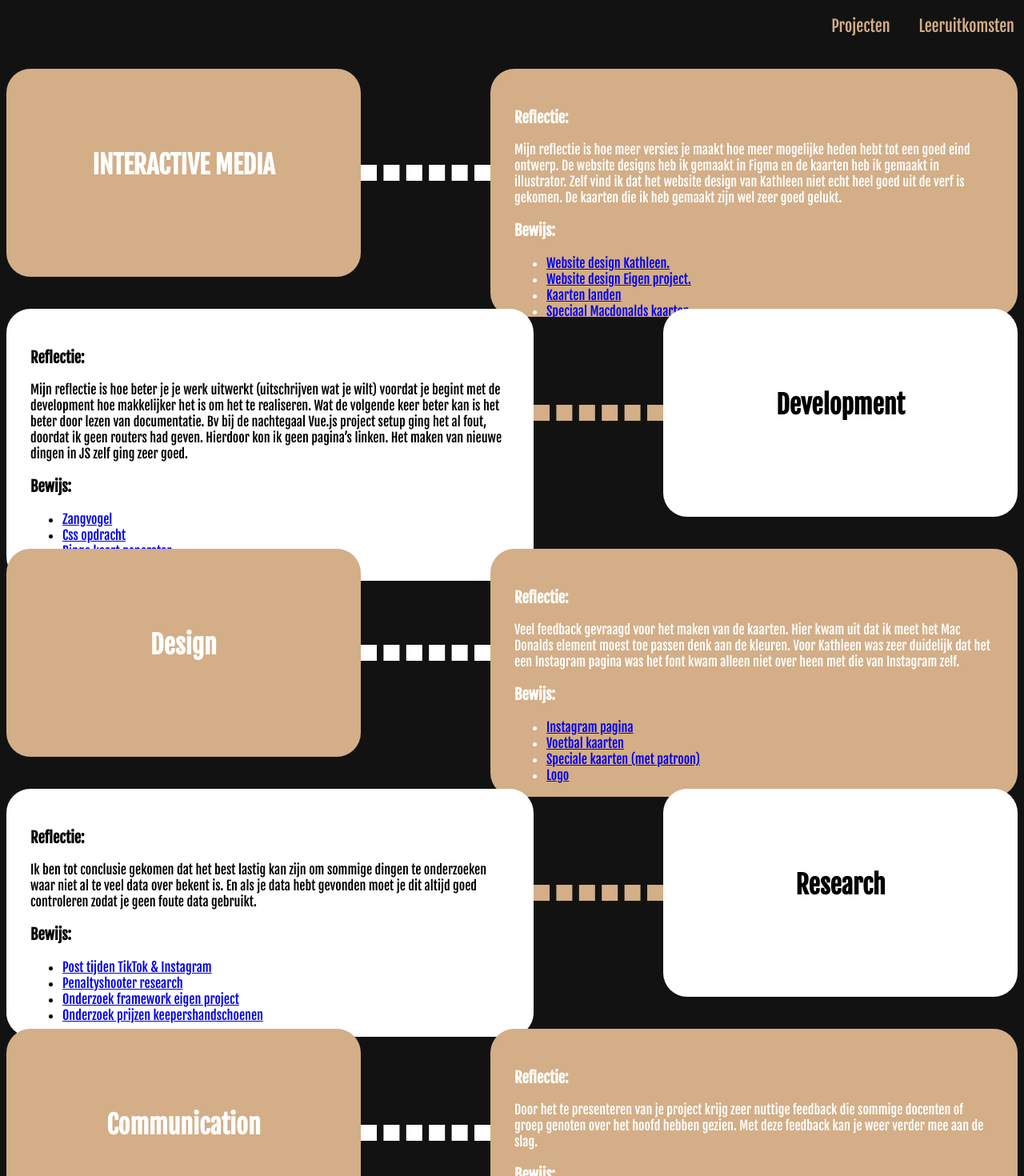
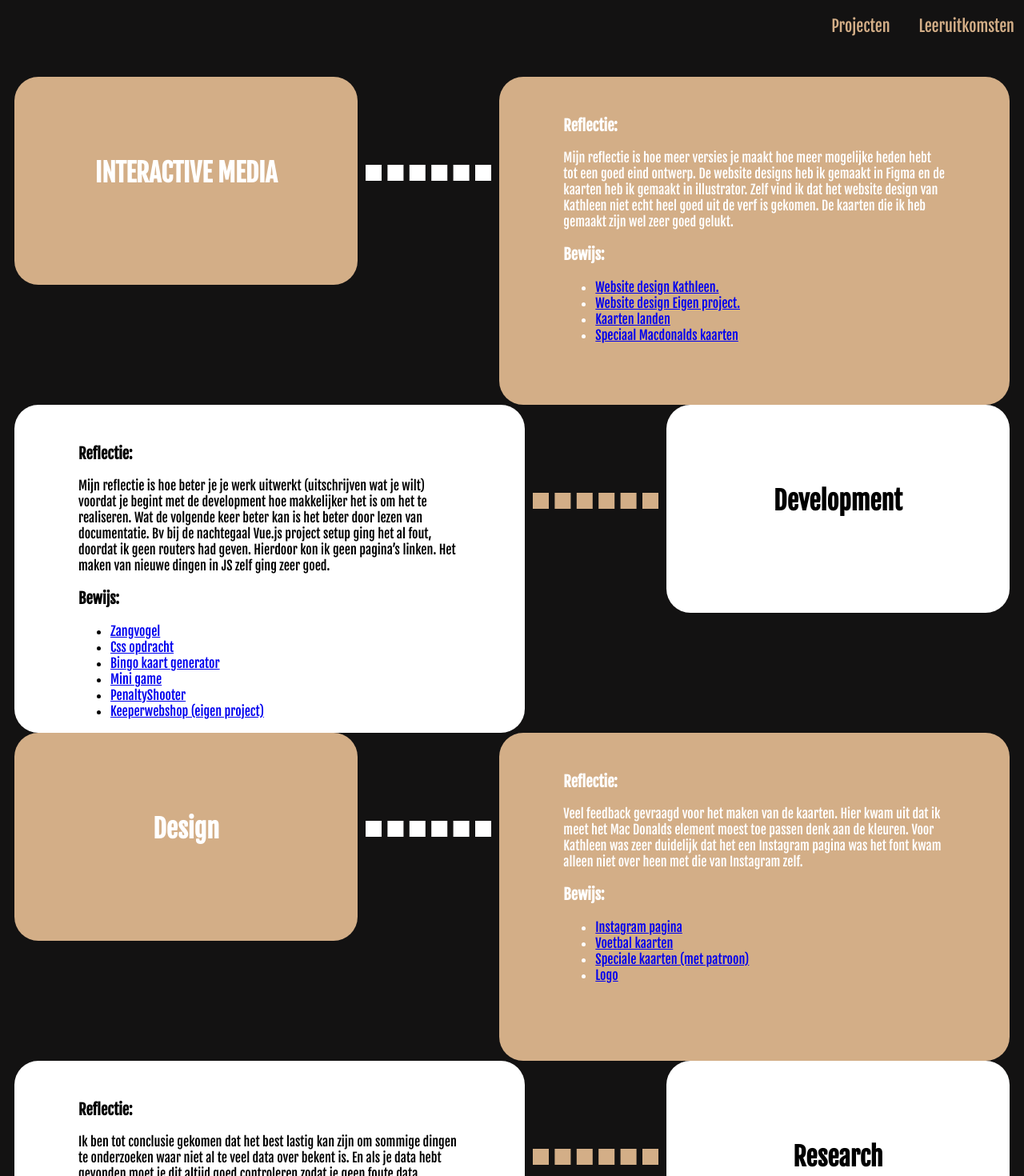
Before and after one commit to MUX-ON-WINDOWS/portofolioWebsite, a Vue app in the folder Portofolio Website/: page /leeruitkomsten in a window 1280 px wide. Shown: the top 1470 px of the page at 80% size. Built offline with nearby package versions, Linux system fonts and the light colour scheme.

Commit message:
added spacing around leerdoelen

```diff
--- a/Portofolio Website/src/assets/main.css
+++ b/Portofolio Website/src/assets/main.css
@@ -59,7 +59,7 @@ nav {
   flex-direction: column;
   justify-content: space-between;
   width: 100%;
-  height: 200vh;
+  height: 300vh;
   margin-top: 30px;
 }
 .container_row {
@@ -67,7 +67,7 @@ nav {
   flex-direction: row;
   justify-content: space-between;
   width: 100%;
-  height: 100px;
+  height: 350px;
 }
 .border1 {
   border: dashed 10px white;
@@ -82,6 +82,7 @@ nav {
 .leerdoel1 {
   border-radius: 30px;
   padding: 30px;
+  margin: 10px;
   height: 200px;
   width: 404px;
   text-align: center;
@@ -91,6 +92,7 @@ nav {
 .leerdoel2 {
   border-radius: 30px;
   padding: 30px;
+  margin: 10px;
   height: 200px;
   width: 404px;
   text-align: center;
@@ -105,19 +107,25 @@ nav {
 }
 .container_content_uitleg1 {
   width: 50%;
-  height: 250px;
+  height: 100%;
   border-radius: 30px;
   padding: 30px;
+  margin: 10px;
   background-color: #D3AE87;
   color: white;
 }
 .container_content_uitleg2 {
   width: 50%;
-  height: 250px;
+  height: 100%;
   border-radius: 30px;
   padding: 30px;
+  margin: 10px;
   background-color: white;
   color: black;
+}
+.content_container_margin {
+  padding-right: 50px;
+  padding-left: 50px;
 }
 .top_section {
   display: flex;
--- a/Portofolio Website/src/views/AboutView.vue
+++ b/Portofolio Website/src/views/AboutView.vue
@@ -7,6 +7,7 @@
       </div>
       <div class="border1"></div>
       <div class="container_content_uitleg1">
+        <div class="content_container_margin">
             <h3>Reflectie:</h3>
               Mijn reflectie is hoe meer versies je maakt hoe meer mogelijke heden hebt tot een goed eind ontwerp.
               De website designs heb ik gemaakt in Figma en de kaarten heb ik gemaakt in illustrator.
@@ -22,9 +23,11 @@
             </ul>
           </div>
       </div>
+  </div>
   <!-- rij 2 -->
   <div class="container_row">
-    <div class="container_content_uitleg2" style="height: 280px;">
+    <div class="container_content_uitleg2">
+      <div class="content_container_margin">
         <h3>Reflectie:</h3>
         Mijn reflectie is hoe beter je je werk uitwerkt (uitschrijven wat je wilt) voordat je begint met de
         development hoe makkelijker het is om het te realiseren. Wat de volgende keer beter kan is het beter door lezen van documentatie.
@@ -40,6 +43,7 @@
           <li><a href="https://github.com/MUX-ON-WINDOWS/KeeperWebshop.Vue">Keeperwebshop (eigen project)</a></li>
         </ul>
       </div>
+    </div>
     <div class="border2"></div>
     <div class="leerdoel2">
       <h1>Development</h1>
@@ -52,6 +56,7 @@
     </div>
     <div class="border1"></div>
     <div class="container_content_uitleg1">
+      <div class="content_container_margin">
         <h3>Reflectie:</h3>
           Veel feedback gevraagd voor het maken van de kaarten. Hier kwam uit dat ik meet het Mac Donalds element moest toe passen
           denk aan de kleuren. Voor Kathleen was zeer duidelijk dat het een Instagram pagina was het font kwam alleen niet over
@@ -65,9 +70,11 @@
         </ul>
       </div>
     </div>
+  </div>
   <!-- rij 4 -->
   <div class="container_row">
     <div class="container_content_uitleg2">
+      <div class="content_container_margin">
         <h3>Reflectie:</h3>
           Ik ben tot conclusie gekomen dat het best lastig kan zijn om sommige dingen te onderzoeken waar niet al te
           veel data over bekent is. En als je data hebt gevonden moet je dit altijd goed controleren zodat je geen foute data gebruikt.
@@ -78,6 +85,7 @@
           <li><a href="https://i507258.hera.fhict.nl/research/Onderzoek framework eigen project.docx">Onderzoek framework eigen project</a></li>
           <li><a href="https://i507258.hera.fhict.nl/research/Onderzoek prijs variantie keepers handschoenen.docx">Onderzoek prijzen keepershandschoenen</a></li>
         </ul>
+      </div>
     </div>
     <div class="border2"></div>
     <div class="leerdoel2">
@@ -91,6 +99,7 @@
     </div>
     <div class="border1"></div>
     <div class="container_content_uitleg1">
+      <div class="content_container_margin">
         <h3>Reflectie:</h3>
           Door het te presenteren van je project krijg zeer nuttige feedback die sommige docenten of groep genoten over het
           hoofd hebben gezien. Met deze feedback kan je weer verder mee aan de slag.
@@ -101,9 +110,11 @@
         </ul>
       </div>
     </div>
+  </div>
   <!-- rij 6 -->
   <div class="container_row">
     <div class="container_content_uitleg2">
+      <div class="content_container_margin">
         <h3>Reflectie:</h3>
           Het hielp erg om feedback te vragen en dit weer toe te passen. Hierdoor kon voordat je verder ging werken eerst checken
           of je zo goed te werk ging.
@@ -114,6 +125,7 @@
           <li><a href="https://fhict.instructure.com/courses/12834/external_tools/1067">Feedpulse eigenproject</a></li>
         </ul>
       </div>
+    </div>
     <div class="border2"></div>
     <div class="leerdoel2">
       <h1>Professional identity</h1>
```
Lines whose indentation alone changed are shown as unchanged.
